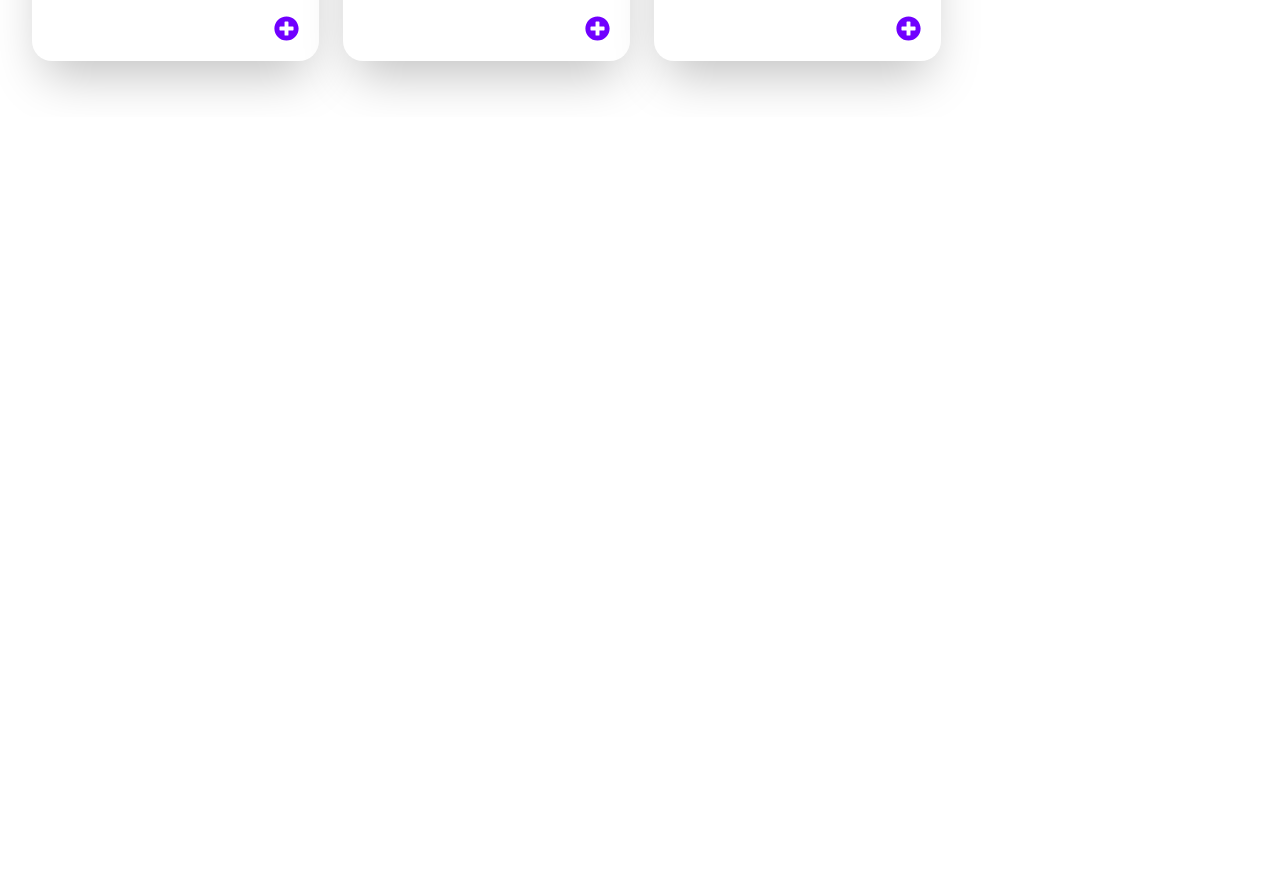
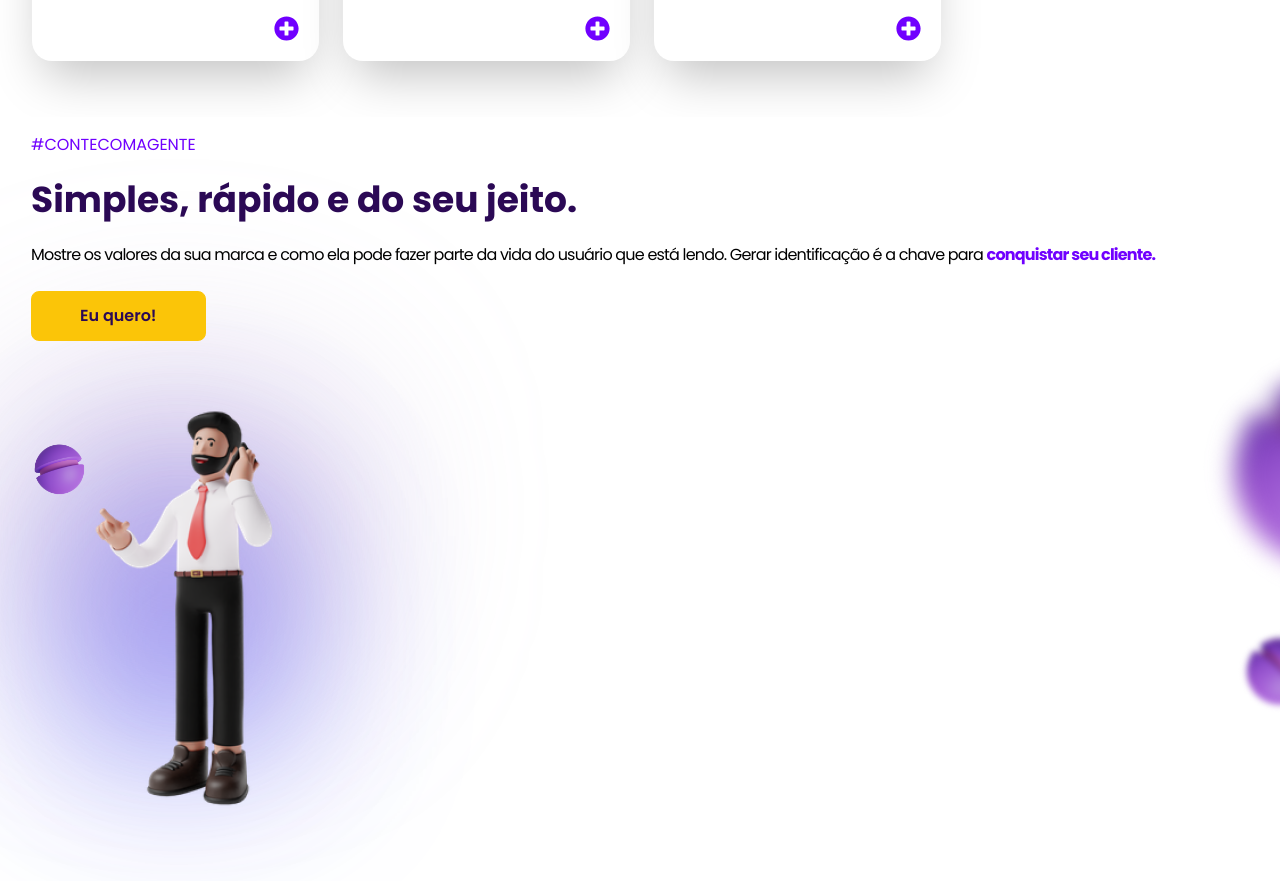
Before and after one commit to devalanlima/Nice, a Vue app: page / in a window 1280 px wide. Shown: the part 1560-2441 px from the top of the page. Before the commit the page ends 1677 px from the top, so only its background shows below. Built offline with nearby package versions, Linux system fonts and the light colour scheme.

Commit message:
add / SecaoQuemSomos component

```diff
--- a/src/App.vue
+++ b/src/App.vue
@@ -2,6 +2,7 @@
 import NavBar from './components/NavBar.vue';
 import BannerPrincipal from './components/BannerPrincipal.vue'
 import SecaoBeneficios from './components/SecaoBeneficios.vue';
+import SecaoQuemSomos from './components/SecaoQuemSomos.vue';
 </script>
 
 <template>
@@ -11,5 +12,6 @@ import SecaoBeneficios from './components/SecaoBeneficios.vue';
   <main class="flex flex-col gap-4">
     <BannerPrincipal/>
     <SecaoBeneficios/>
+    <SecaoQuemSomos/>
   </main>
 </template>
```
